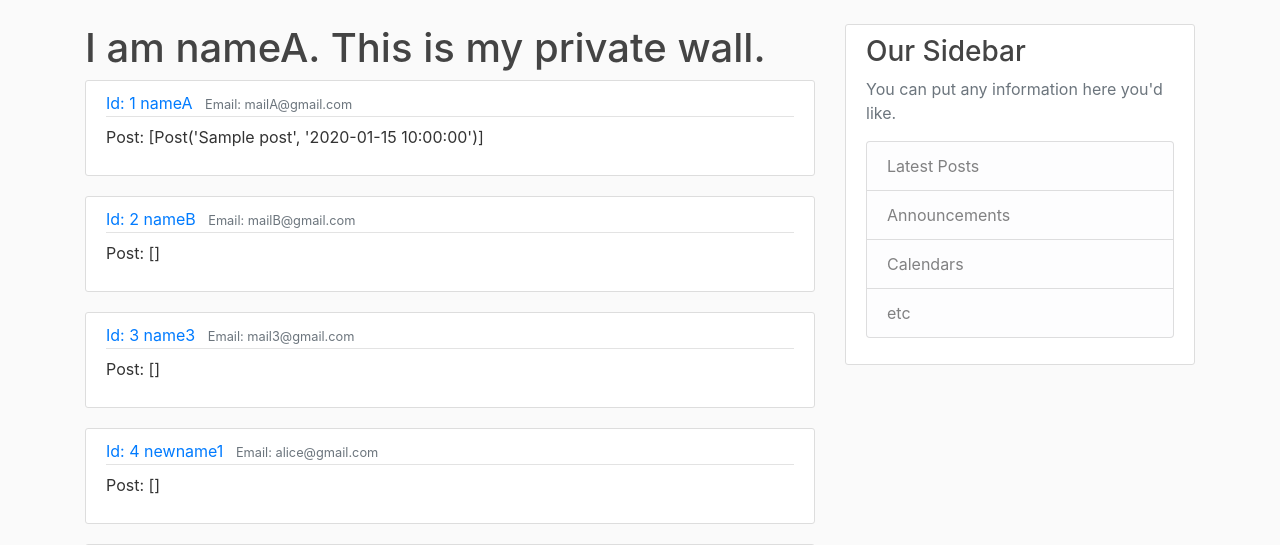
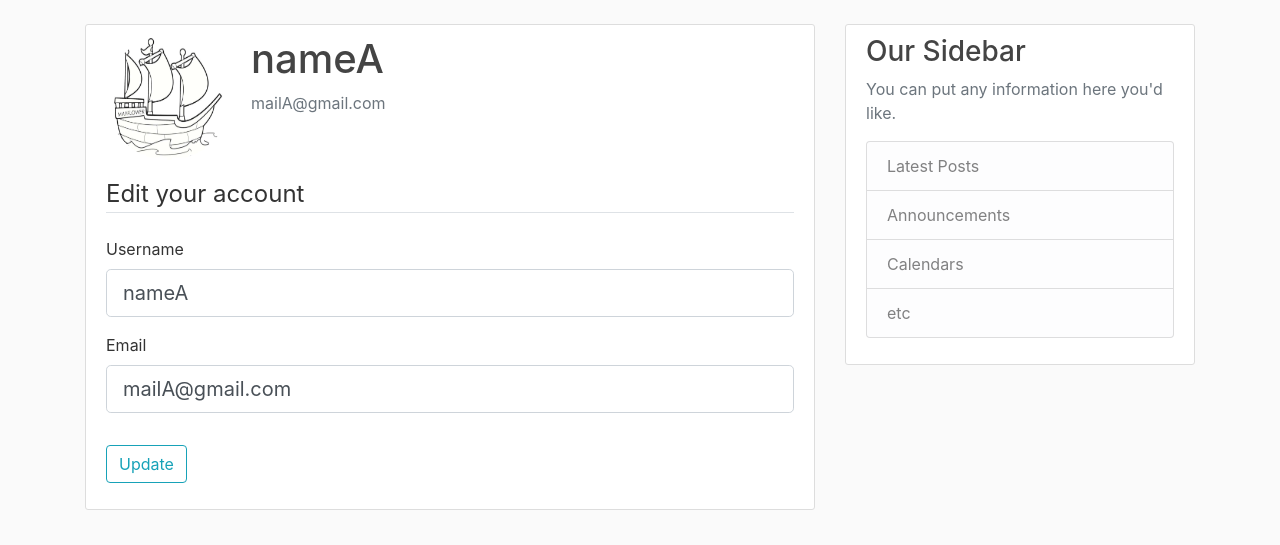
Before and after one commit to dinhnhu1401/flask_env, a Flask app: page /account in a window 1280 px wide. Shown: the part 56-601 px from the top of the page. After the commit the page ends 566 px from the top, so only its background shows below. Run offline with Flask 2, Linux system fonts and the light colour scheme; a user stored in the database is signed in; data comes from the database, SQL or seed files in the repository; both versions use the stored data as it was after the commit; tables that the repository leaves empty hold one stand-in row (values such as "Sample post"); some libraries are stand-ins or nearby versions.

Commit message:
coding part 7 do not complete

```diff
--- a/flask_env/forms.py
+++ b/flask_env/forms.py
@@ -1,4 +1,5 @@
 from flask_wtf import FlaskForm
+from flask_login import current_user
 from wtforms import StringField, PasswordField, SubmitField, BooleanField
 from wtforms.validators import DataRequired, Length, Email, EqualTo, ValidationError
 from flask_env.models import User, Post
@@ -38,3 +39,24 @@ class LoginForm(FlaskForm):
         user = User.query.filter_by(email=email.data).first()
         if not user:
             raise ValidationError('Invalid account. Please try again.')
+
+
+class UpdateAccountForm(FlaskForm):
+    username = StringField('Username',
+                           validators=[DataRequired(), Length(min=2, max=20)])
+    email = StringField('Email',
+                        validators=[DataRequired(), Email()])
+
+    submit = SubmitField('Update')
+
+    def validate_username(self, username):
+        if username.data != current_user.username:
+            user = User.query.filter_by(username=username.data).first()
+            if user:
+                raise ValidationError('The username is taken. Please use another one.')
+
+    def validate_email(self, email):
+        if email.data != current_user.email:
+            user = User.query.filter_by(email=email.data).first()
+            if user:
+                raise ValidationError('The email is taken. Please use another one.')
--- a/flask_env/routes.py
+++ b/flask_env/routes.py
@@ -1,6 +1,6 @@
 from flask import Flask, render_template, url_for, flash, redirect, request
 from flask_env import app, db, bcrypt
-from flask_env.forms import RegistrationForm, LoginForm
+from flask_env.forms import RegistrationForm, LoginForm, UpdateAccountForm
 from flask_env.models import User, Post
 from flask_login import login_user, current_user, logout_user, login_required
 
@@ -65,9 +65,21 @@ def logout():
     logout_user()
     return redirect(url_for("home"))
 
-@app.route("/account")
+@app.route("/account", methods=['GET', 'POST'])
 @login_required
 def account():
     users = User.query.all()
     print(users)
-    return render_template('account.html', title='Acount', users=users)
+    form = UpdateAccountForm()
+    if form.validate_on_submit():
+        current_user.username = form.username.data
+        current_user.email = form.email.data
+        db.session.commit()
+        flash('Updated OKE', 'success')
+        return redirect(url_for('account'))
+    elif request.method =='GET':
+        form.username.data = current_user.username
+        form.email.data = current_user.email
+
+    image_file = url_for('static', filename='img/' + current_user.image_file)
+    return render_template('account.html', title='Acount', users=users, image_file=image_file, form=form)
--- a/flask_env/templates/account.html
+++ b/flask_env/templates/account.html
@@ -1,8 +1,7 @@
 
 {% extends "layout.html" %}
 {% block content %}
-    <h1> I am {{ current_user.username }}. This is my private wall.</h1>
-    {% for user in users %}
+    <!-- {% for user in users %}
         <article class="media content-section">
         <div class="media-body">
             <div class="article-metadata">
@@ -13,5 +12,56 @@
             <p class="article-content">Post: {{ user.posts }}</p>
         </div>
         </article>
-    {% endfor %}
+    {% endfor %} -->
+    <div class="content-section">
+      <div class="media">
+        <img class="rounded-circle account-img" src="{{ image_file }}">
+        <div class="media-body">
+          <h2 class="account-heading">{{ current_user.username }}</h2>
+          <p class="text-secondary">{{ current_user.email }}</p>
+        </div>
+      </div>
+      <form method="POST" action="">
+        {{ form.hidden_tag() }}
+        <fieldset class="form-group">
+            <legend class="border-bottom mb-4">Edit your account</legend>
+            <div class="form-group">
+                {{ form.username.label(class="form-control-label") }}
+
+                {% if form.username.errors %}
+                    {{ form.username(class="form-control form-control-lg is-invalid") }}
+                    <div class="invalid-feedback">
+                        {% for error in form.username.errors %}
+                            <span>{{ error }}</span>
+                        {% endfor %}
+                    </div>
+                {% else %}
+                    {{ form.username(class="form-control form-control-lg") }}
+                {% endif %}
+            </div>
+            <div class="form-group">
+                {{ form.email.label(class="form-control-label") }}
+                {% if form.email.errors %}
+                    {{ form.email(class="form-control form-control-lg is-invalid") }}
+                    <div class="invalid-feedback">
+                        {% for error in form.email.errors %}
+                            <span>{{ error }}</span>
+                        {% endfor %}
+                    </div>
+                {% else %}
+                    {{ form.email(class="form-control form-control-lg") }}
+                {% endif %}
+            </div>
+        </fieldset>
+        <div class="form-group">
+            {{ form.submit(class="btn btn-outline-info") }}
+        </div>
+    </form>
+    </div>
+    <!-- <div class="border-top pt-3">
+        <small class="text-muted">
+            Already Have An Account? <a class="ml-2" href="{{ url_for('login') }}">Sign In</a>
+        </small>
+    </div> -->
+
 {% endblock content %}
```
Also changed, not shown: flask_env/static/img/default.jpg (added), flask_env/temp.db.
